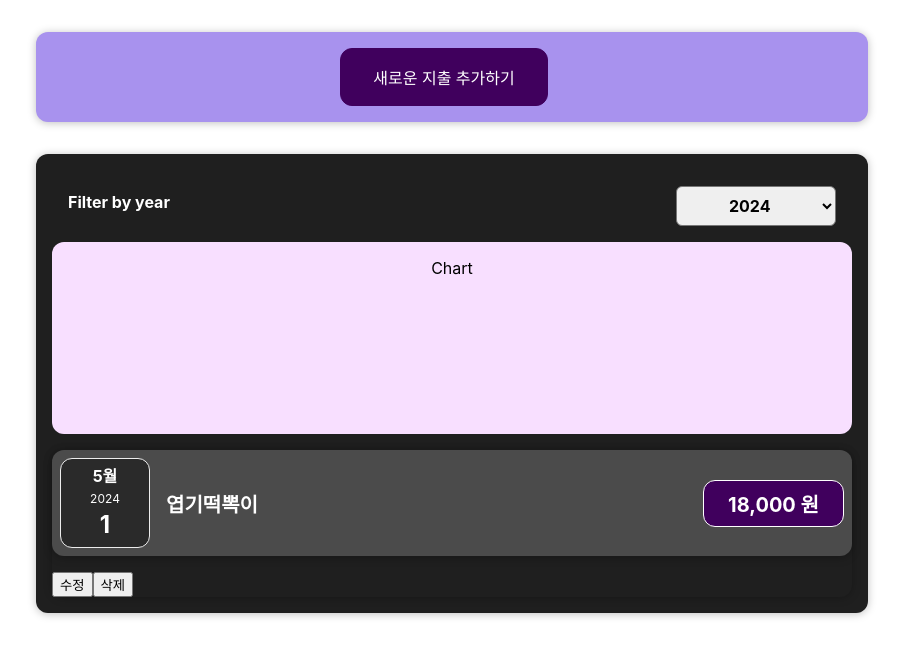
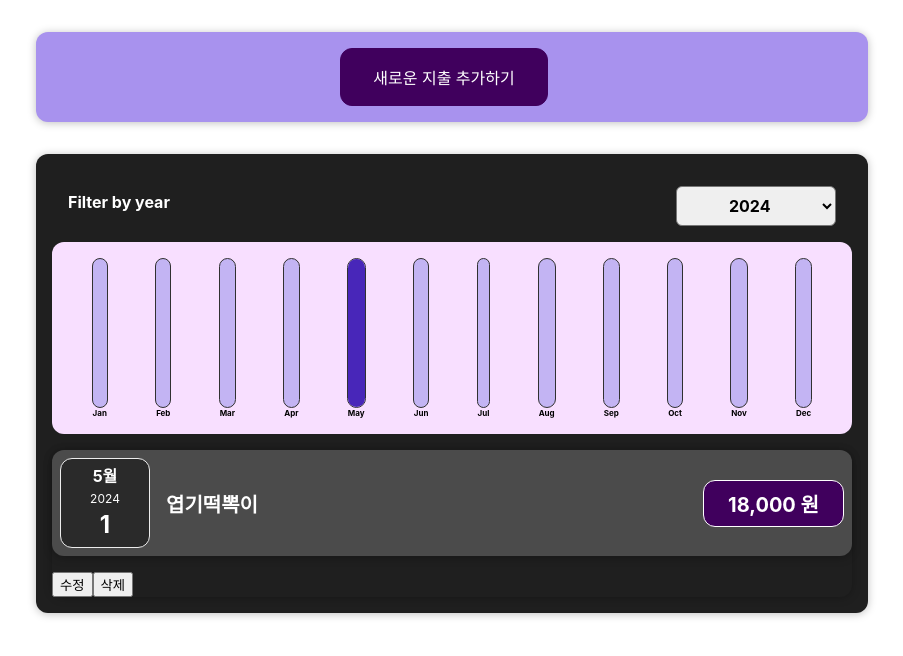
Before and after one commit to mipi1256/react-basic-study, a React (Create React App) app: page / in a window 1280 px wide. Shown: the top 656 px of the page, without its empty margins (188-1091 px from the left). Built offline with nearby package versions, Linux system fonts and the light colour scheme.

Commit message:
12. chart 구현 완료

```diff
--- a/src/components/Chart/Chart.js
+++ b/src/components/Chart/Chart.js
@@ -1,8 +1,29 @@
 import React from 'react';
 import './Chart.css';
+import ChartBar from './ChartBar';
 
-const Chart = () => {
-  return <div className='chart'>Chart</div>;
+const Chart = ({ dataPoints }) => {
+  // 1년치 지출 총액이 필요하다! (그래야 비율 기준을 설정할 수 있으니까.)
+  const dataPointsValue = dataPoints.map((dp) => dp.value); // value만 들어있는 배열로 추출.
+
+  // 1년치 총액
+  // a: 리턴결과에 대한 누적값, b: 배열에서 하나씩 꺼낸 값
+  const totalValue = dataPointsValue.reduce((a, b) => a + b, 0);
+
+  return (
+    <div className='chart'>
+      {dataPoints.map(({ label, value }) => {
+        return (
+          <ChartBar
+            key={label}
+            label={label}
+            currentValue={value}
+            totalValue={totalValue}
+          />
+        );
+      })}
+    </div>
+  );
 };
 
 export default Chart;
--- a/src/components/Chart/ChartBar.js
+++ b/src/components/Chart/ChartBar.js
@@ -1,13 +1,23 @@
 import React from 'react';
 import './ChartBar.css';
 
-const ChartBar = () => {
+const ChartBar = ({ label, currentValue, totalValue }) => {
+  let barFillHeight = '0%';
+
+  if (totalValue > 0) {
+    const percentage = (currentValue / totalValue) * 100;
+    barFillHeight = percentage + '%';
+  }
+
   return (
     <div className='chart-bar'>
       <div className='chart-bar__inner'>
-        <div className='chart-bar__fill'></div>
+        <div
+          className='chart-bar__fill'
+          style={{ height: barFillHeight }}
+        ></div>
       </div>
-      <div className='chart-bar__label'></div>
+      <div className='chart-bar__label'>{label}</div>
     </div>
   );
 };
--- a/src/components/Expense/ExpenseChart.js
+++ b/src/components/Expense/ExpenseChart.js
@@ -1,7 +1,7 @@
 import React from 'react';
 import Chart from '../Chart/Chart';
 
-const ExpenseChart = () => {
+const ExpenseChart = ({ expenses }) => {
   const chartDataPoints = [
     { label: 'Jan', value: 0 },
     { label: 'Feb', value: 0 },
@@ -17,6 +17,19 @@
     { label: 'Dec', value: 0 },
   ];
 
+  // 선택년도의 모든 지출데이터를 꺼내서 월을 추출하면서
+  // 해당 월의 지출총액을 chartDataPoints의 월 value에 누적.
+  expenses.forEach((exp) => {
+    // 이 월 정보는 실제 월에서 1이 감소되어 있다.
+    // 오히려 인덱스를 지목하기가 좋아짐.
+    const expenseMonth = exp.date.getMonth();
+    const expensePrice = exp.price;
+
+    chartDataPoints[expenseMonth].value += expensePrice;
+  });
+
+  console.log(chartDataPoints);
+
   return <Chart dataPoints={chartDataPoints} />;
 };
 
--- a/src/components/Expense/Expenses.js
+++ b/src/components/Expense/Expenses.js
@@ -55,7 +55,7 @@
   return (
     <Card className='expenses'>
       <ExpenseFilter onChangeFilter={filterChangeHandler} />
-      <ExpenseChart />
+      <ExpenseChart expenses={filteredItems} />
       {expenseContent}
     </Card>
   );
--- a/src/components/NewExpense/ExpenseForm.js
+++ b/src/components/NewExpense/ExpenseForm.js
@@ -40,7 +40,7 @@
 
     const newExpense = {
       title: userInput.title,
-      price: userInput.price,
+      price: +userInput.price,
       date: new Date(userInput.date),
     };
 
```
